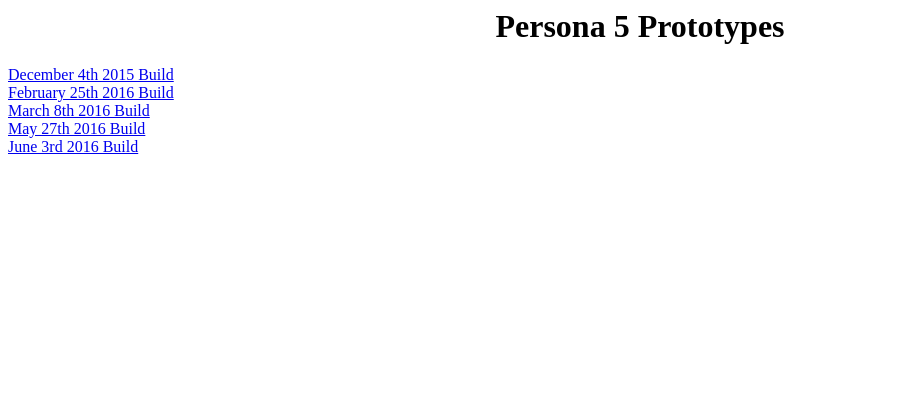
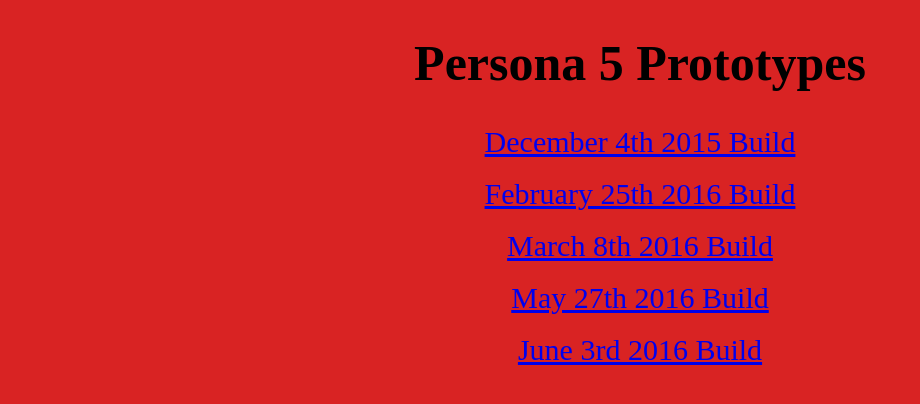
Before and after one commit to Glitxhhh/persona5proto.github.io, a plain HTML site: page index.html in a window 1280 px wide. Shown: the whole page, without its empty margins (0-920 px from the left). Drawn offline with Linux system fonts and the light colour scheme.

Commit message:
Update index.html

```diff
--- a/index.html
+++ b/index.html
@@ -1,8 +1,19 @@
-<h1 style="text-align: center;"">Persona 5 Prototypes</h1>
+<!DOCTYPE html>
+<html>
+<body style="text-align: center; background-color: #D92323;">
+<h1 style="text-align: center; font-size:50px">Persona 5 Prototypes</h1>
 
 
-<a  style="text-align: center; font-family:arial bold italic" href="magnet:?xt=urn:btih:8de999c4a5cc22a85f003041873da4cd88067c0d&dn=Persona5-Dec4th2015-ZeroSectorErrors&xl=14717812736&tr=http%3A%2F%2Fbt1.archive.org%3A6969%2Fannounce&tr=http%3A%2F%2Fbt2.archive.org%3A6969%2Fannounce">December 4th 2015 Build</a> <br>
-<a style="text-align: center; font-family:arial bold italic" href="magnet:?xt=urn:btih:d92ea0ba09e707d998c2da5818ecaa8d3bf6f7d1&dn=Feb25th2016.zip&xl=14955605355">February 25th 2016 Build</a> <br>
-<a style="text-align: center; font-family:arial bold italic" href="magnet:?xt=urn:btih:fa9c20f5cc40e410331b6260f2b7cb2305ec569c&dn=March8th2016.zip&xl=18393232888">March 8th 2016 Build</a> <br>
-<a style="text-align: center; font-family:arial bold italic" href="magnet:?xt=urn:btih:57e829ca04eb217ffee444317e034b05b5ab28af&dn=decryptMay2016.7z&xl=17360224256&tr=http%3A%2F%2Fbt1.archive.org%3A6969%2Fannounce&tr=http%3A%2F%2Fbt2.archive.org%3A6969%2Fannounce">May 27th 2016 Build</a> <br>
-<a style="text-align: center; font-family:arial bold italic" href="magnet:?xt=urn:btih:6fbcd45e2715a4f2cff8615de854d26f8d05b028&dn=June3rd2015&xl=17364418560&tr=http%3A%2F%2Fbt1.archive.org%3A6969%2Fannounce&tr=http%3A%2F%2Fbt2.archive.org%3A6969%2Fannounce">June 3rd 2016 Build</a> <br>
+<a  style="text-align: center; font-family:arial bold italic; font-size:30px" href="magnet:?xt=urn:btih:8de999c4a5cc22a85f003041873da4cd88067c0d&dn=Persona5-Dec4th2015-ZeroSectorErrors&xl=14717812736&tr=http%3A%2F%2Fbt1.archive.org%3A6969%2Fannounce&tr=http%3A%2F%2Fbt2.archive.org%3A6969%2Fannounce">December 4th 2015 Build</a> <br>
+<br>
+<a style="text-align: center; font-family:arial bold italic; font-size:30px" href="magnet:?xt=urn:btih:d92ea0ba09e707d998c2da5818ecaa8d3bf6f7d1&dn=Feb25th2016.zip&xl=14955605355">February 25th 2016 Build</a> <br>
+<br>
+<a style="text-align: center; font-family:arial bold italic; font-size:30px" href="magnet:?xt=urn:btih:fa9c20f5cc40e410331b6260f2b7cb2305ec569c&dn=March8th2016.zip&xl=18393232888">March 8th 2016 Build</a> <br>
+<br>
+<a style="text-align: center; font-family:arial bold italic; font-size:30px" href="magnet:?xt=urn:btih:57e829ca04eb217ffee444317e034b05b5ab28af&dn=decryptMay2016.7z&xl=17360224256&tr=http%3A%2F%2Fbt1.archive.org%3A6969%2Fannounce&tr=http%3A%2F%2Fbt2.archive.org%3A6969%2Fannounce">May 27th 2016 Build</a> <br>
+<br>
+<a style="text-align: center; font-family:arial bold italic; font-size:30px" href="magnet:?xt=urn:btih:6fbcd45e2715a4f2cff8615de854d26f8d05b028&dn=June3rd2015&xl=17364418560&tr=http%3A%2F%2Fbt1.archive.org%3A6969%2Fannounce&tr=http%3A%2F%2Fbt2.archive.org%3A6969%2Fannounce">June 3rd 2016 Build</a> <br>
+
+
+</body>
+</html>
```
